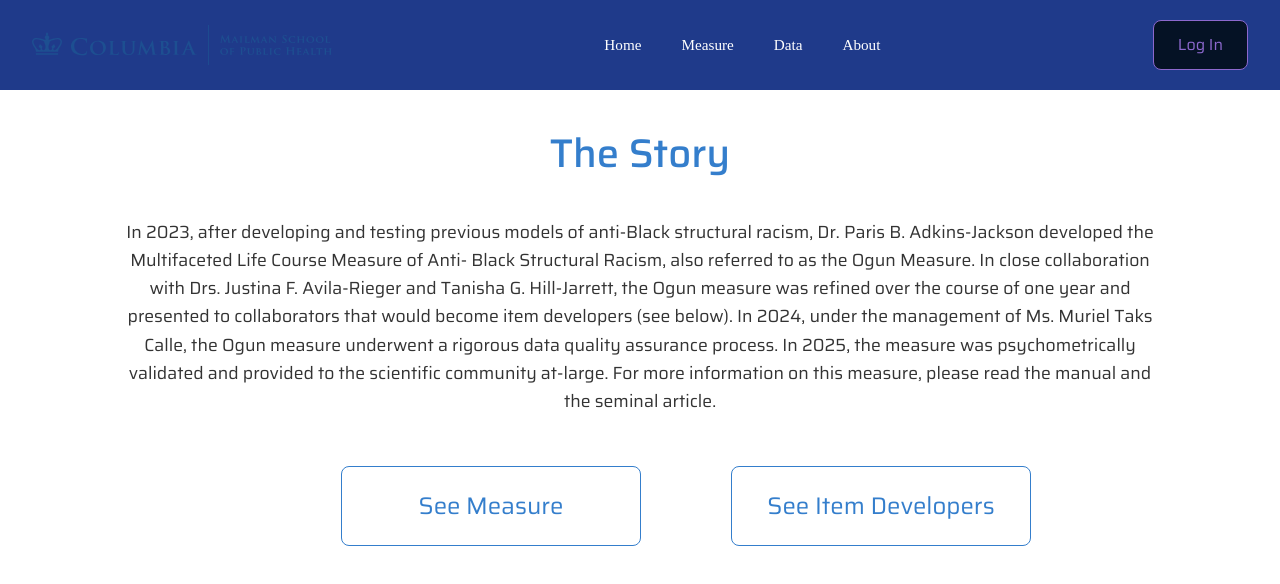
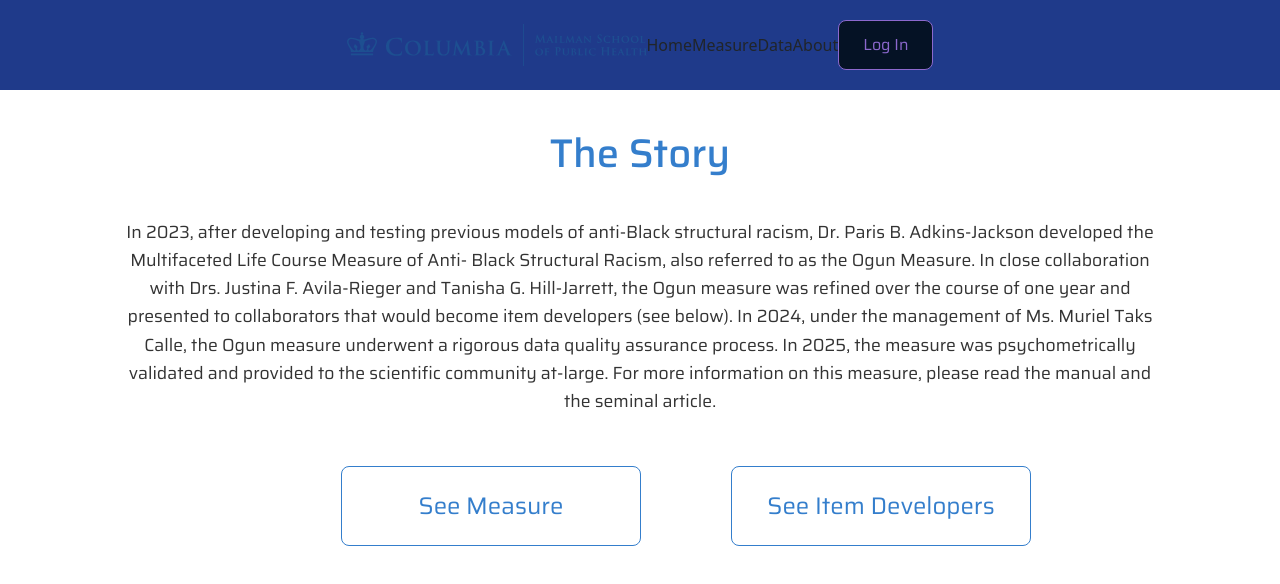
Before and after one commit to ehnry055/ogun-measure-app, a React (Create React App) app in the folder front-end/: page / in a window 1280 px wide. Shown: the top 584 px of the page. Built offline with nearby package versions, Linux system fonts and the light colour scheme.

Commit message:
Update Navbar.css

```diff
--- a/front-end/src/styles/Navbar.css
+++ b/front-end/src/styles/Navbar.css
@@ -3,6 +3,7 @@
   background-color: #1f3a8a;
 }
 
+/* Main container */
 .navbar-inner {
   max-width: 1400px;
   margin: 0 auto;
@@ -12,7 +13,7 @@
   align-items: center;
 }
 
-/* LEFT */
+/* LEFT: Logo */
 .navbar-left {
   flex: 0 0 auto;
 }
@@ -21,18 +22,17 @@
   height: 42px;
 }
 
-/* CENTER */
+/* CENTER: Navigation links */
 .navbar-center {
   flex: 1;
   display: flex;
   justify-content: center;
 }
 
-/* BUTTONS */
 .navbar-links {
   list-style: none;
   display: flex;
-  gap: 2.5rem;   /* more breathing room */
+  gap: 2.5rem;
   margin: 0;
   padding: 0;
 }
@@ -49,7 +49,7 @@
   text-decoration: underline;
 }
 
-/* RIGHT */
+/* RIGHT: Login / Logout */
 .navbar-right {
   flex: 0 0 auto;
 }
@@ -60,38 +60,3 @@
   text-decoration: none;
   font-size: 0.95rem;
 }
-.navbar-inner {
-  display: grid !important;
-  grid-template-columns: auto 1fr auto !important;
-  align-items: center !important;
-  width: 100%;
-}
-
-.navbar-left {
-  justify-self: start !important;
-}
-
-.navbar-center {
-  justify-self: center !important;
-  display: flex;
-  gap: 2.5rem;
-}
-
-.navbar-right {
-  justify-self: end !important;
-}
-
-.navbar-logo {
-  height: 40px;
-}
-
-.nav-link {
-  font-family: "Cinzel", "Trajan Pro", serif;
-  color: white;
-  text-decoration: none;
-  font-size: 0.95rem;
-}
-
-.nav-link:hover {
-  text-decoration: underline;
-}
```
